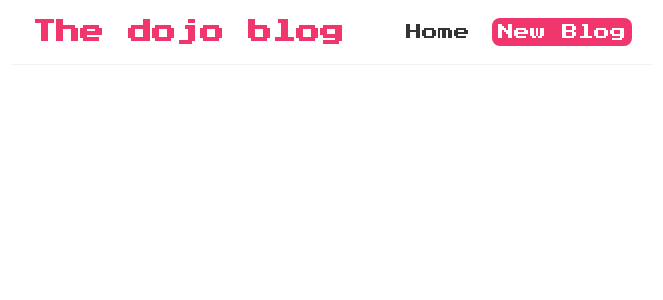
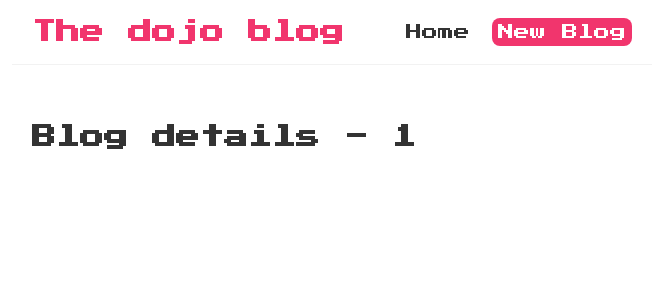
Before and after one commit to Panibo/dojo-blog, a React (Vite) app: page /blogs/1 in a window 1280 px wide. Shown: the top 300 px of the page, without its empty margins (308-971 px from the left). Built offline with nearby package versions, Linux system fonts and the light colour scheme.

Commit message:
Lesson 25

```diff
--- a/src/App.jsx
+++ b/src/App.jsx
@@ -2,6 +2,7 @@
 import Navbar from './Navbar'
 import Home from './Home'
 import Create from './Create'
+import BlogDetails from './BlogDetails'
 
 function App() {
   return (
@@ -12,6 +13,7 @@
           <Routes>
             <Route exact path="/" element={<Home />} />
             <Route exact path="/create" element={<Create />} />
+            <Route path="/blogs/:id" element={<BlogDetails />} />
           </Routes>
         </div>
       </div>
--- /dev/null
+++ b/src/BlogDetails.jsx
@@ -0,0 +1,13 @@
+import { useParams } from "react-router-dom";
+
+const BlogDetails = () => {
+    const { id } = useParams();
+
+    return (
+        <div className="blog-details">
+            <h2>Blog details - {id}</h2>
+        </div>
+    );
+}
+
+export default BlogDetails;
--- a/src/BlogList.jsx
+++ b/src/BlogList.jsx
@@ -1,3 +1,5 @@
+import { Link } from "react-router-dom";
+
 const BlogList = ({ blogs, title }) => {
 
     return (
@@ -5,8 +7,10 @@
             <h2>{title}</h2>
             {blogs.map((blog) => (
                 <div className="blog-preview" key={blog.id}>
-                    <h2>{blog.title}</h2>
-                    <p>Written by {blog.author}</p>
+                    <Link to={`/blogs/${blog.id}`}>
+                        <h2>{blog.title}</h2>
+                        <p>Written by {blog.author}</p>
+                    </Link>
                 </div>
             ))}
         </div>
--- a/src/index.css
+++ b/src/index.css
@@ -56,3 +56,7 @@
   color: #f1356d;
   margin-bottom: 8px;
 }
+
+.blog-preview a {
+  text-decoration: none;
+}
--- a/src/useFetch.js
+++ b/src/useFetch.js
@@ -29,7 +29,7 @@
                         setError(err.message);
                     }
                 })
-        }, 1000);
+        }, 100);
 
         return () => abortCont.abort();
     }, [url]);
```
